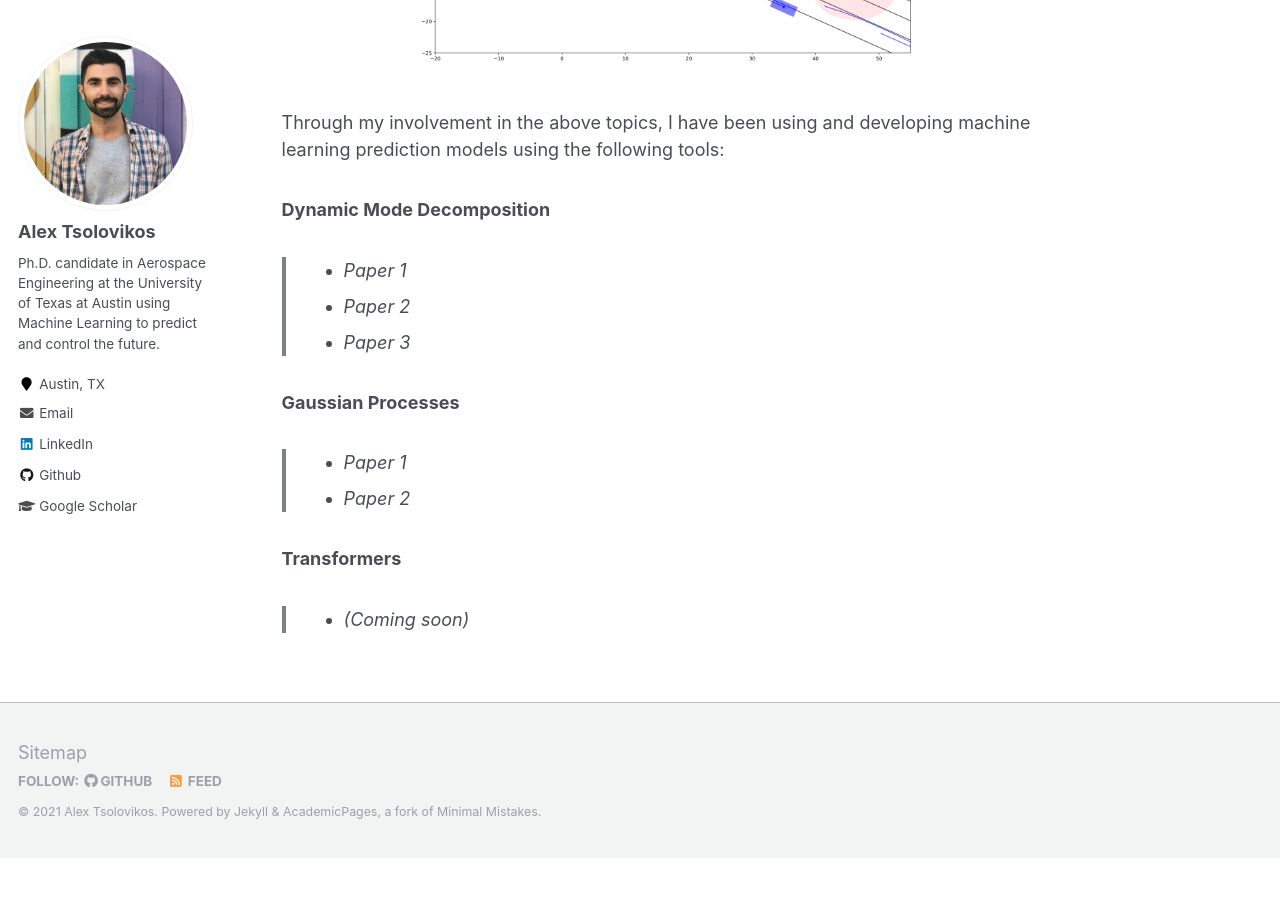
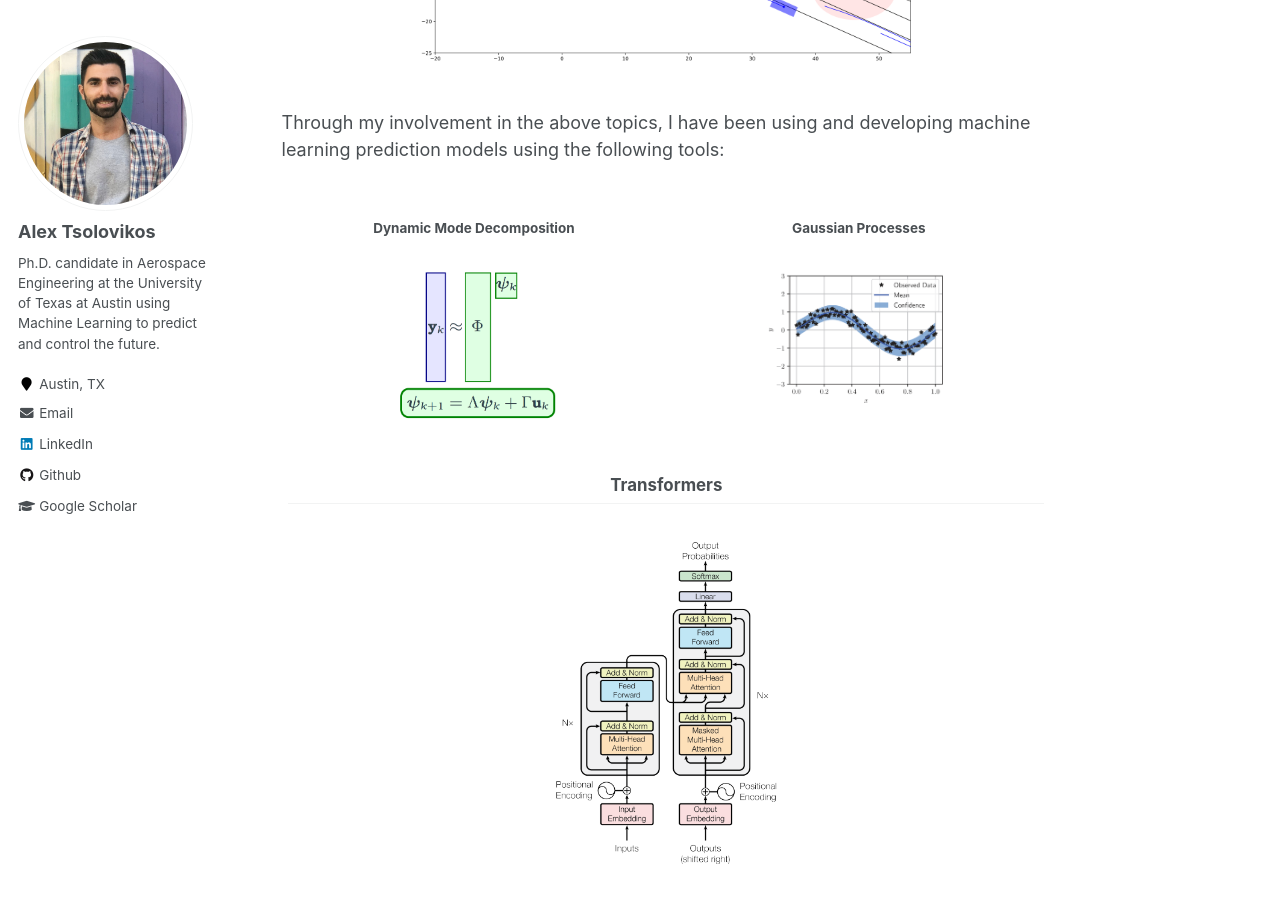
Before and after one commit to alextsolovikos/alextsolovikos.github.io, a Jekyll site: the page built from _pages/about.md, in a window 1280 px wide and 900 px high, scrolled down 1773 px. Built offline with Jekyll 4.4.1, drawn with Linux system fonts in a browser that asks for light colours; before the commit the page ends 2631 px from its top, so only the background shows below that.

Commit message:
Update about.md

```diff
--- a/_pages/about.md
+++ b/_pages/about.md
@@ -52,14 +52,27 @@ Here are some of the topics that I am working on:
 
 Through my involvement in the above topics, I have been using and developing machine learning prediction models using the following tools:
 
-### Dynamic Mode Decomposition
-> - Paper 1
-> - Paper 2
-> - Paper 3
 
-### Gaussian Processes
-> - Paper 1
-> - Paper 2
-
-### Transformers
-> - (Coming soon)
+<table style="margin-left: auto; margin-right: auto; border: 0px;">
+  <tbody>
+    <tr>
+      <td style="width: 200px; height: 200px; text-align: center; vertical-align: top; border: 0px;">
+        <h3>Dynamic Mode Decomposition</h3>
+        <br>
+        <img src="https://alextsolovikos.github.io/docs/dmd_sketch.png" alt="Dynamic Mode Decomposition" width="200px">
+      </td>
+      <td style="width: 200px; height: 200px; text-align: center; vertical-align: top; border: 0px;">
+        <h3>Gaussian Processes</h3>
+        <br>
+        <img src="https://alextsolovikos.github.io/docs/gp_sketch.png" alt="Gaussian Processes" width="200px">
+      </td>
+    </tr>
+    <tr>
+      <td colspan=2 style="width: 400px; height: 300px; text-align: center; vertical-align: top; border: 0px;">
+        <h2>Transformers</h2>
+        <br>
+        <img src="https://alextsolovikos.github.io/docs/transformer_sketch.png" alt="Transformer" width="auto" width="300px">
+      </td>
+    </tr>
+  </tbody>
+</table>
```
